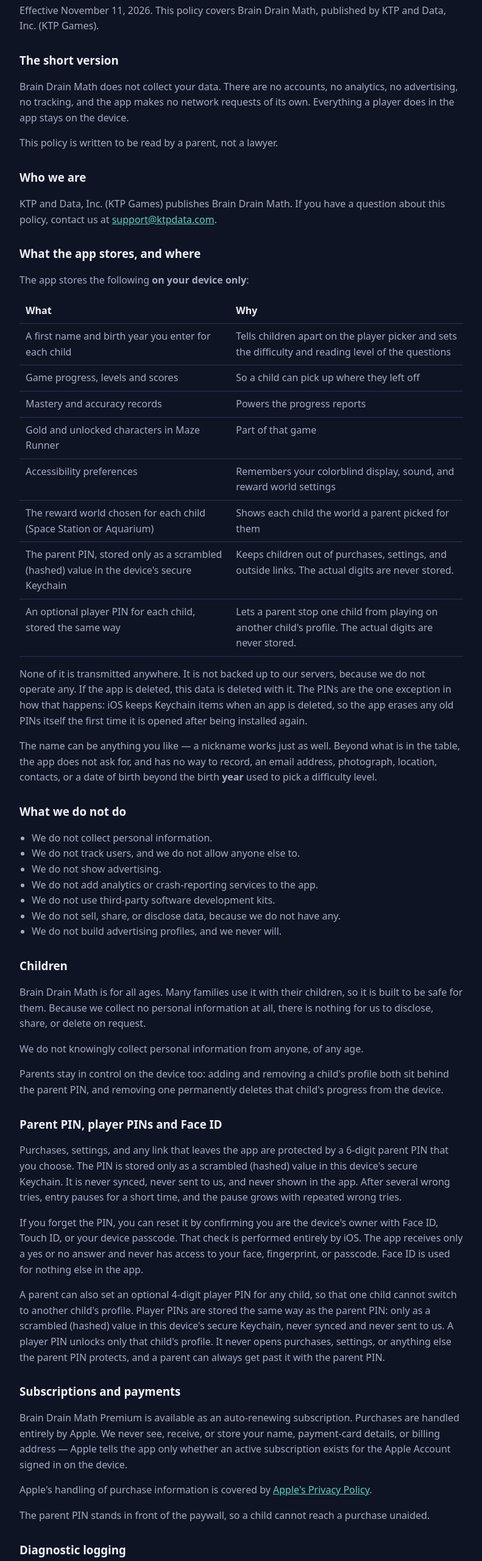
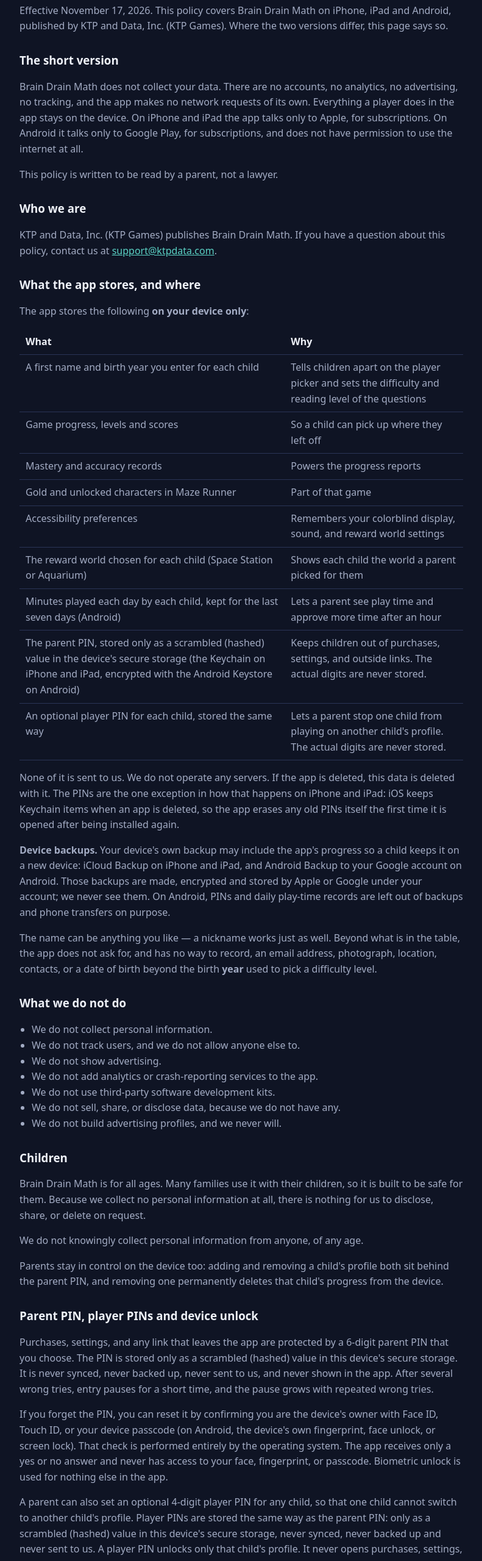
Before and after one commit to ktpdata/ktpgames-site, a plain HTML site: page brain-drain-math/privacy.html in a window 1280 px wide. Shown: the part 240-2800 px from the top of the page at 61% size, without its empty margins (244-1035 px from the left). Drawn offline with Linux system fonts and the light colour scheme.

Commit message:
Brain Drain Math privacy: cover the Android version
Co-Authored-By: Claude Opus 5.5 <noreply@anthropic.com>
Claude-Session: https://claude.ai/code/session_01KGffiDuffHW7GA1CSzTcVM

```diff
--- a/brain-drain-math/privacy.html
+++ b/brain-drain-math/privacy.html
@@ -34,9 +34,9 @@
       <a class="back" href="/#apps">&larr; All apps</a>
       <span class="tag">Education</span>
       <h2>Brain Drain Math Privacy Policy</h2>
-      <p>Effective November 11, 2026. This policy covers Brain Drain Math, published by KTP and Data, Inc. (KTP Games).</p>
+      <p>Effective November 17, 2026. This policy covers Brain Drain Math on iPhone, iPad and Android, published by KTP and Data, Inc. (KTP Games). Where the two versions differ, this page says so.</p>
       <h3>The short version</h3>
-      <p>Brain Drain Math does not collect your data. There are no accounts, no analytics, no advertising, no tracking, and the app makes no network requests of its own. Everything a player does in the app stays on the device.</p>
+      <p>Brain Drain Math does not collect your data. There are no accounts, no analytics, no advertising, no tracking, and the app makes no network requests of its own. Everything a player does in the app stays on the device. On iPhone and iPad the app talks only to Apple, for subscriptions. On Android it talks only to Google Play, for subscriptions, and does not have permission to use the internet at all.</p>
       <p>This policy is written to be read by a parent, not a lawyer.</p>
       <h3>Who we are</h3>
       <p>KTP and Data, Inc. (KTP Games) publishes Brain Drain Math. If you have a question about this policy, contact us at <a href="mailto:support@ktpdata.com">support@ktpdata.com</a>.</p>
@@ -50,10 +50,12 @@
       <tr><td>Gold and unlocked characters in Maze Runner</td><td>Part of that game</td></tr>
       <tr><td>Accessibility preferences</td><td>Remembers your colorblind display, sound, and reward world settings</td></tr>
       <tr><td>The reward world chosen for each child (Space Station or Aquarium)</td><td>Shows each child the world a parent picked for them</td></tr>
-      <tr><td>The parent PIN, stored only as a scrambled (hashed) value in the device's secure Keychain</td><td>Keeps children out of purchases, settings, and outside links. The actual digits are never stored.</td></tr>
+      <tr><td>Minutes played each day by each child, kept for the last seven days (Android)</td><td>Lets a parent see play time and approve more time after an hour</td></tr>
+      <tr><td>The parent PIN, stored only as a scrambled (hashed) value in the device's secure storage (the Keychain on iPhone and iPad, encrypted with the Android Keystore on Android)</td><td>Keeps children out of purchases, settings, and outside links. The actual digits are never stored.</td></tr>
       <tr><td>An optional player PIN for each child, stored the same way</td><td>Lets a parent stop one child from playing on another child's profile. The actual digits are never stored.</td></tr>
       </table>
-      <p>None of it is transmitted anywhere. It is not backed up to our servers, because we do not operate any. If the app is deleted, this data is deleted with it. The PINs are the one exception in how that happens: iOS keeps Keychain items when an app is deleted, so the app erases any old PINs itself the first time it is opened after being installed again.</p>
+      <p>None of it is sent to us. We do not operate any servers. If the app is deleted, this data is deleted with it. The PINs are the one exception in how that happens on iPhone and iPad: iOS keeps Keychain items when an app is deleted, so the app erases any old PINs itself the first time it is opened after being installed again.</p>
+      <p><strong>Device backups.</strong> Your device's own backup may include the app's progress so a child keeps it on a new device: iCloud Backup on iPhone and iPad, and Android Backup to your Google account on Android. Those backups are made, encrypted and stored by Apple or Google under your account; we never see them. On Android, PINs and daily play-time records are left out of backups and phone transfers on purpose.</p>
       <p>The name can be anything you like — a nickname works just as well. Beyond what is in the table, the app does not ask for, and has no way to record, an email address, photograph, location, contacts, or a date of birth beyond the birth <strong>year</strong> used to pick a difficulty level.</p>
       <h3>What we do not do</h3>
       <ul>
@@ -69,20 +71,21 @@
       <p>Brain Drain Math is for all ages. Many families use it with their children, so it is built to be safe for them. Because we collect no personal information at all, there is nothing for us to disclose, share, or delete on request.</p>
       <p>We do not knowingly collect personal information from anyone, of any age.</p>
       <p>Parents stay in control on the device too: adding and removing a child's profile both sit behind the parent PIN, and removing one permanently deletes that child's progress from the device.</p>
-      <h3>Parent PIN, player PINs and Face ID</h3>
-      <p>Purchases, settings, and any link that leaves the app are protected by a 6-digit parent PIN that you choose. The PIN is stored only as a scrambled (hashed) value in this device's secure Keychain. It is never synced, never sent to us, and never shown in the app. After several wrong tries, entry pauses for a short time, and the pause grows with repeated wrong tries.</p>
-      <p>If you forget the PIN, you can reset it by confirming you are the device's owner with Face ID, Touch ID, or your device passcode. That check is performed entirely by iOS. The app receives only a yes or no answer and never has access to your face, fingerprint, or passcode. Face ID is used for nothing else in the app.</p>
-      <p>A parent can also set an optional 4-digit player PIN for any child, so that one child cannot switch to another child's profile. Player PINs are stored the same way as the parent PIN: only as a scrambled (hashed) value in this device's secure Keychain, never synced and never sent to us. A player PIN unlocks only that child's profile. It never opens purchases, settings, or anything else the parent PIN protects, and a parent can always get past it with the parent PIN.</p>
+      <h3>Parent PIN, player PINs and device unlock</h3>
+      <p>Purchases, settings, and any link that leaves the app are protected by a 6-digit parent PIN that you choose. The PIN is stored only as a scrambled (hashed) value in this device's secure storage. It is never synced, never backed up, never sent to us, and never shown in the app. After several wrong tries, entry pauses for a short time, and the pause grows with repeated wrong tries.</p>
+      <p>If you forget the PIN, you can reset it by confirming you are the device's owner with Face ID, Touch ID, or your device passcode (on Android, the device's own fingerprint, face unlock, or screen lock). That check is performed entirely by the operating system. The app receives only a yes or no answer and never has access to your face, fingerprint, or passcode. Biometric unlock is used for nothing else in the app.</p>
+      <p>A parent can also set an optional 4-digit player PIN for any child, so that one child cannot switch to another child's profile. Player PINs are stored the same way as the parent PIN: only as a scrambled (hashed) value in this device's secure storage, never synced, never backed up and never sent to us. A player PIN unlocks only that child's profile. It never opens purchases, settings, or anything else the parent PIN protects, and a parent can always get past it with the parent PIN.</p>
       <h3>Subscriptions and payments</h3>
-      <p>Brain Drain Math Premium is available as an auto-renewing subscription. Purchases are handled entirely by Apple. We never see, receive, or store your name, payment-card details, or billing address — Apple tells the app only whether an active subscription exists for the Apple Account signed in on the device.</p>
-      <p>Apple's handling of purchase information is covered by <a href="https://www.apple.com/legal/privacy/">Apple's Privacy Policy</a>.</p>
+      <p>Brain Drain Math Premium is available as an auto-renewing subscription. Purchases are handled entirely by Apple on iPhone and iPad and by Google Play on Android. We never see, receive, or store your name, payment-card details, or billing address. The store tells the app only whether an active subscription exists for the account signed in on the device.</p>
+      <p>On Android, the app checks with Google Play when the device is online. If it cannot check for more than 72 hours, Premium pauses until the device is back online; no progress is lost. To do this the app reads only whether the device has a connection; it cannot send or receive anything over it.</p>
+      <p>Purchase information is covered by <a href="https://www.apple.com/legal/privacy/">Apple's Privacy Policy</a> and <a href="https://policies.google.com/privacy">Google's Privacy Policy</a>.</p>
       <p>The parent PIN stands in front of the paywall, so a child cannot reach a purchase unaided.</p>
       <h3>Diagnostic logging</h3>
-      <p>The app writes diagnostic messages to the device's own system log to help with troubleshooting. These stay on the device, are not transmitted to us, and any value that could identify a player is marked private so it is redacted. If you've chosen to share analytics with app developers in your device settings, Apple may send us anonymous crash reports, which we use only to fix bugs.</p>
+      <p>The app writes diagnostic messages to the device's own system log to help with troubleshooting. These stay on the device, are not transmitted to us, and any value that could identify a player is marked private so it is redacted. If you've chosen to share diagnostics with app developers in your device settings, Apple or Google may send us anonymous crash reports, which we use only to fix bugs.</p>
       <h3>Your rights</h3>
-      <p>Privacy laws including the GDPR and the CCPA give you rights to access, correct, and delete personal information a company holds about you. We hold none, so there is nothing to request. You can erase a single child's data with the in-app removal control, or erase everything by deleting the app from your device.</p>
+      <p>Privacy laws including the GDPR and the CCPA give you rights to access, correct, and delete personal information a company holds about you. We hold none, so there is nothing to request. You can erase a single child's data with the in-app removal control, or erase everything by deleting the app from your device. On Android you can also clear its storage in Settings &gt; Apps &gt; Brain Drain Math &gt; Storage.</p>
       <h3>Changes to this policy</h3>
-      <p>If this policy changes, the updated version will be posted at this address with a new effective date. If a future version of the app ever collects anything, we will say so here clearly and in the App Store privacy label before it ships.</p>
+      <p>If this policy changes, the updated version will be posted at this address with a new effective date. If a future version of the app ever collects anything, we will say so here clearly and in the App Store privacy label and the Google Play Data safety section before it ships.</p>
       <h3>Contact</h3>
       <p><a href="mailto:support@ktpdata.com">support@ktpdata.com</a></p>
       <p><a href="support.html">Brain Drain Math Support</a></p>
```
